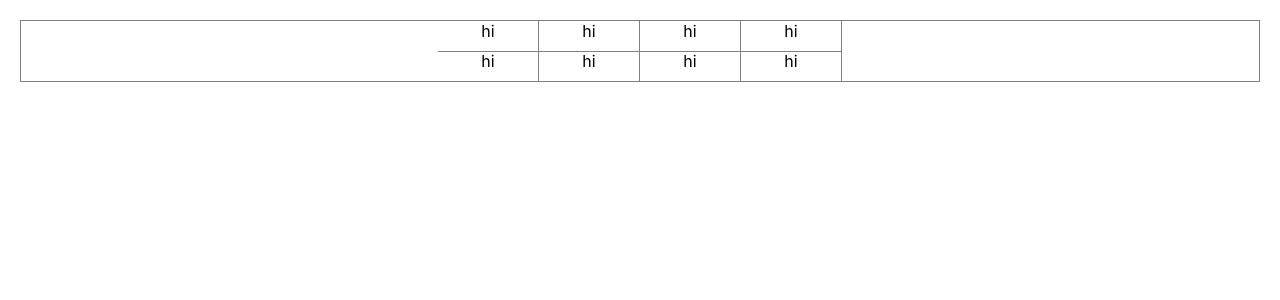
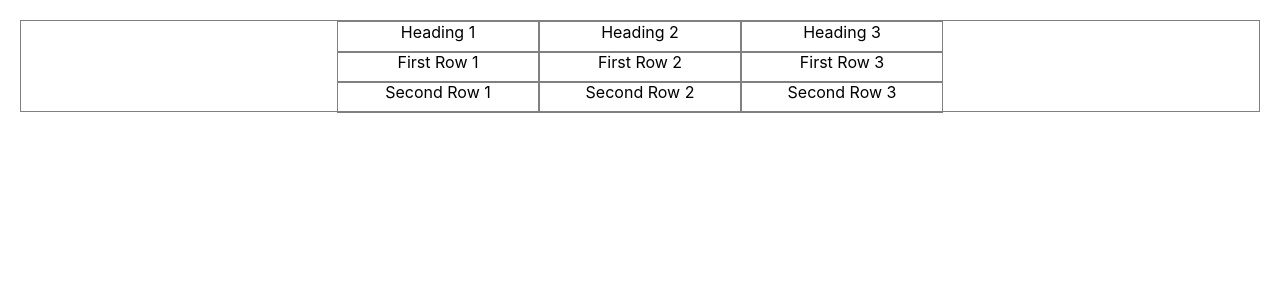
Before and after one commit to yuanworks/react-md-table-generator, a React (Create React App) app: page / in a window 1280 px wide. Shown: the top 300 px of the page. Built offline with nearby package versions, Linux system fonts and the light colour scheme; the HTML template or start-up script is replaced by a standard one.

Commit message:
add edit cell table action

```diff
--- a/src/App.js
+++ b/src/App.js
@@ -2,25 +2,12 @@ import React from 'react';
 import logo from './logo.svg';
 import './App.scss';
 import Cell from './components/Cell';
+import Table from './components/Table';
 
 function App() {
   return (
     <div className="App">
-      <div className='table'>
-        <div className='row'>
-          <Cell initialValue='hi' />
-          <Cell initialValue='hi' />
-          <Cell initialValue='hi' />
-          <Cell initialValue='hi' />
-        </div>
-
-        <div className='row'>
-          <Cell initialValue='hi' />
-          <Cell initialValue='hi' />
-          <Cell initialValue='hi' />
-          <Cell initialValue='hi' />
-        </div>
-      </div>
+      <Table />
     </div>
   );
 }
--- a/src/App.scss
+++ b/src/App.scss
@@ -28,15 +28,15 @@
 
 .cell {
   border: 1px solid gray;
-  border-top: none;
-  border-left: none;
+  //border-top: none;
+  //border-left: none;
   display: inline-block;
-  width: 100px;
+  width: 200px;
   height: 100%;
 
   &:first-child {
-    border-top: 1px;
-    border-left: 1px;
+    //border-top: 1px solid gray;
+    //border-left: 1px solid gray;
   }
 }
 
--- a/src/Components/Cell.js
+++ b/src/Components/Cell.js
@@ -1,27 +1,21 @@
 import React, { useState } from 'react';
 import { useSelector, useDispatch } from 'react-redux';
+import * as tableActions from '../redux/actions/tableActions';
 
-export default function Cell({ initialValue }) {
+export default function Cell({ rowIndex, columnIndex }) {
 
-  const [ value, setValue ]     = useState(initialValue);
   const [ editing, setEditing ] = useState(false);
 
-  const test = useSelector(state => state.table.get('test'));
+  const value = useSelector(state => state.table.getIn([ 'rows', rowIndex, columnIndex ]));
   const dispatch = useDispatch();
-
-  const testDispatch = value => dispatch({
-    type    : 'test',
-    payload : value
-  });
-
-  console.log('test', test);
+  const editCell = value => dispatch(tableActions.editCell(rowIndex, columnIndex, value));
 
   const renderEditing = () => {
     return (
       <input
         autoFocus
         value={value}
-        onChange={(e) => { setValue(e.target.value); testDispatch(e.target.value) }}
+        onChange={(e) => editCell(e.target.value)}
         onBlur={() => setEditing(false)}
         onKeyPress={handleKeyPress}
       />
--- /dev/null
+++ b/src/Components/Row.js
@@ -0,0 +1,16 @@
+import React from 'react';
+import { useSelector } from 'react-redux';
+import Cell from './Cell';
+
+export default function Row({ rowIndex }) {
+
+  const columns = useSelector(state => state.table.get('rows').get(rowIndex));
+
+  return (
+    <div className='row'>
+      { columns && columns.map((_, i) => (
+        <Cell key={i} rowIndex={rowIndex} columnIndex={i} />
+      ))}
+    </div>
+  )
+};
--- /dev/null
+++ b/src/Components/Table.js
@@ -0,0 +1,16 @@
+import React from 'react';
+import { useSelector } from 'react-redux';
+import Row from './Row';
+
+export default function Table() {
+
+  const rows = useSelector(state => state.table.get('rows'));
+
+  return (
+    <div className='table'>
+      { rows && rows.map((row, i) => (
+        <Row key={i} rowIndex={i} />
+      ))}
+    </div>
+  )
+};
--- /dev/null
+++ b/src/redux/actions/tableActions.js
@@ -0,0 +1,4 @@
+export const editCell = (rowIndex, columnIndex, value) => ({
+  type    : 'TABLE_EDIT_CELL',
+  payload : { rowIndex, columnIndex, value },
+});
--- a/src/redux/reducers/tableReducer.js
+++ b/src/redux/reducers/tableReducer.js
@@ -1,7 +1,11 @@
 import { List, Map } from "immutable";
 
 const initialState = Map({
-  rows: List(),
+  rows: List([
+    List([ 'Heading 1', 'Heading 2', 'Heading 3', ]),
+    List([ 'First Row 1', 'First Row 2', 'First Row 3', ]),
+    List([ 'Second Row 1', 'Second Row 2', 'Second Row 3', ]),
+  ]),
   test: 'caca',
 })
 
@@ -13,6 +17,11 @@ export default function table(state = initialState, action) {
     case 'test':
       return state.set('test', payload);
 
+    case 'TABLE_EDIT_CELL': {
+      const { rowIndex, columnIndex, value } = payload;
+      return state.setIn(['rows', rowIndex, columnIndex], value);
+    }
+
     default:
       return state;
   }
```
